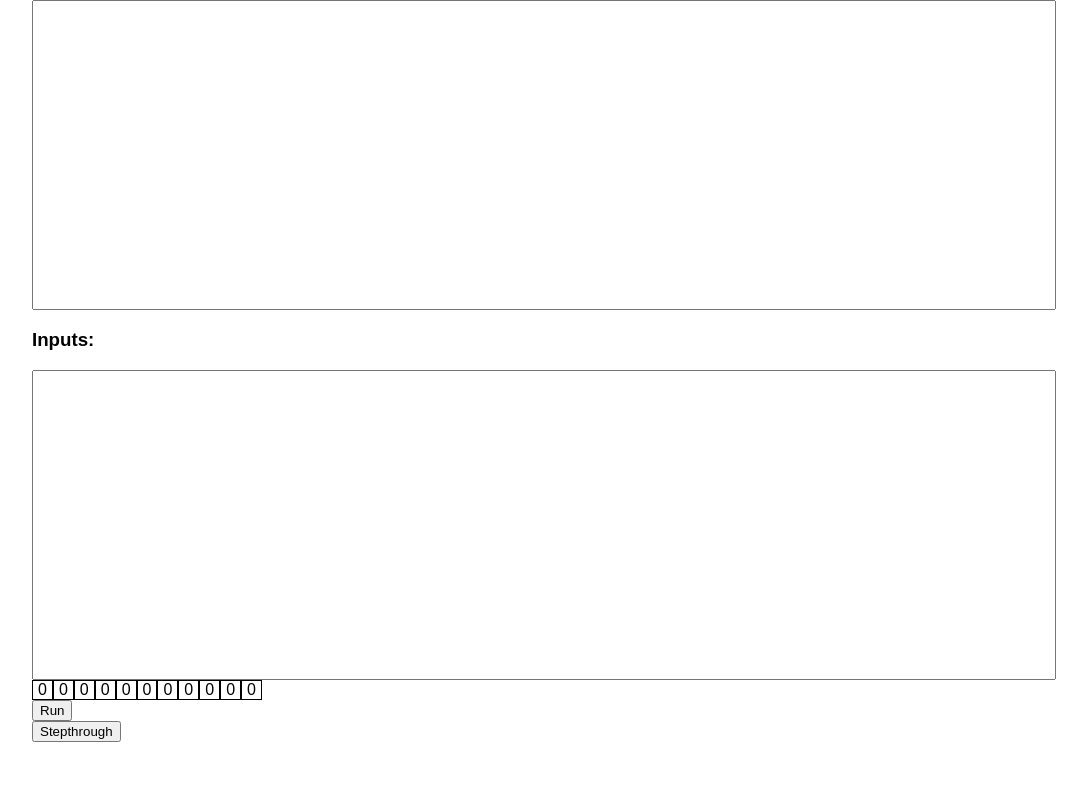
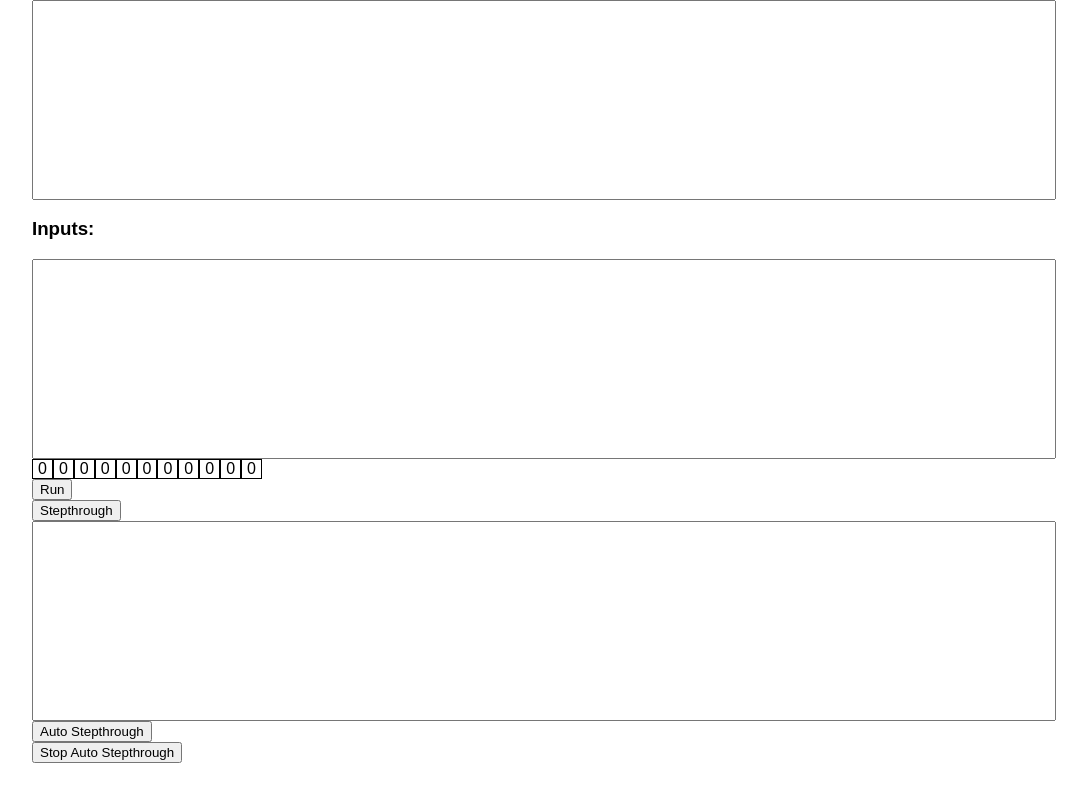
Before and after one commit to BrainifIDE/brainifide, a React (Create React App) app: page / in a window 1280 px wide. Shown: the whole page, without its empty margins (96-1183 px from the left). Built offline with nearby package versions, Linux system fonts and the light colour scheme.

Commit message:
Added feature to auto stepthrough

```diff
--- a/src/App.js
+++ b/src/App.js
@@ -8,18 +8,20 @@ class App extends Component {
     super();
 
     this.stepper = () => {};
+    this.intervalID;
 
     this.state = {
       code: "",
       stdout: "",
       input: "",
+      timerSpeed: 1000,
       executionContext: {
         table: {},
         position: 0
       }
     };
 
-    ["onInputChange", "onCodeChange", "onRunCode", "onStepCode"].forEach(fn => {
+    ["onInputChange", "onCodeChange", "onRunCode", "onStepCode", "onTimerSpeedChange", "onAutoStepCode", "onStopAutoStepCode"].forEach(fn => {
       this[fn] = this[fn].bind(this);
     });
   }
@@ -50,6 +52,19 @@ class App extends Component {
           <button onClick={ this.onStepCode }>Stepthrough</button>
         </div>
 
+        <div className="code-container">
+          <textarea value={ this.state.timerspeed }
+                    onChange={ this.onTimerSpeedChange } />
+        </div>
+
+        <div className="buttons">
+          <button onClick={ this.onAutoStepCode }>Auto Stepthrough</button>
+        </div>
+
+        <div className="buttons">
+          <button onClick={ this.onStopAutoStepCode }>Stop Auto Stepthrough</button>
+        </div>
+
         <div className="stdout">
           { this.state.stdout }
         </div>
@@ -63,8 +78,7 @@ class App extends Component {
     });
 
     const ast = parser(this.state.code);
-    console.log(ast);
-    this.stepper = executeStep(ast, this.state.input);
+    this.stepper = executeStep(ast, event.target.value);
   }
 
   onCodeChange(event) {
@@ -72,8 +86,7 @@ class App extends Component {
       code: event.target.value
     });
 
-    const ast = parser(this.state.code);
-    console.log(this.state.code, event.target.value);
+    const ast = parser(event.target.value);
     this.stepper = executeStep(ast, this.state.input);
   }
 
@@ -97,6 +110,22 @@ class App extends Component {
       })
     });
   }
+
+  onAutoStepCode(event) {
+    this.intervalID = setInterval(this.onStepCode, this.state.timerSpeed);
+  }
+
+  onStopAutoStepCode(event) {
+    clearInterval(this.intervalID);
+  }
+
+  onTimerSpeedChange(event) {
+    if (/^\d*$/.test(event.target.value)) {
+      this.setState({
+        timerSpeed: event.target.value
+      });
+    }
+  }
 }
 
 export default App;
```
